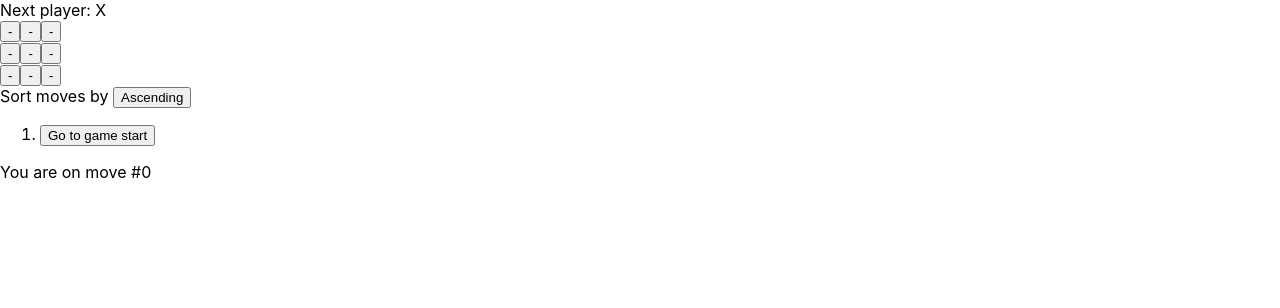
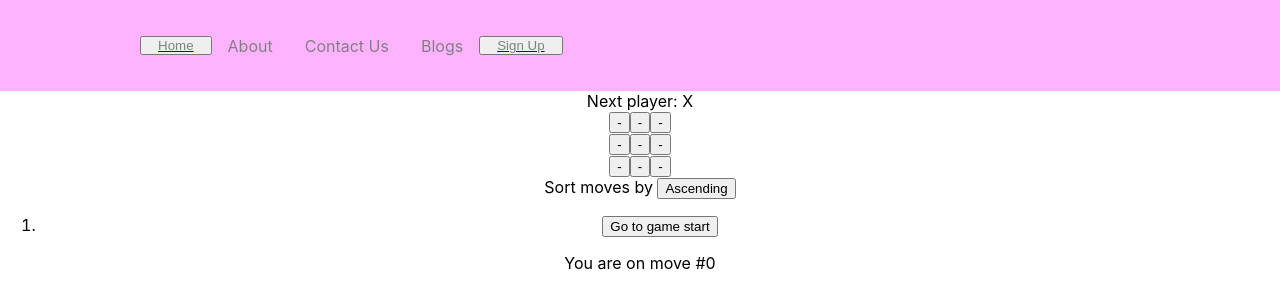
Before and after one commit to Magthylius/magthylius.github.io, a React (Create React App) app in the folder web/: page / in a window 1280 px wide. Shown: the top 308 px of the page. Built offline with nearby package versions, Linux system fonts and the light colour scheme.

Commit message:
feat: nav bar

```diff
--- a/web/package.json
+++ b/web/package.json
@@ -13,6 +13,8 @@
     "@types/react-dom": "^18.2.4",
     "react": "^18.2.0",
     "react-dom": "^18.2.0",
+    "react-router": "^6.11.1",
+    "react-router-dom": "^6.11.1",
     "react-scripts": "5.0.1",
     "typescript": "^4.9.5",
     "web-vitals": "^2.1.4"
--- a/web/src/App.tsx
+++ b/web/src/App.tsx
@@ -1,9 +1,15 @@
 import './App.css';
-import Game from './components/TicTacToe';
+import Main from './components/main/Main';
+import Navbar from './components/navbar/Navbar';
 
 function App() {
   return (
-    <Game />
+    //<Game />
+
+    <div className="App">
+      <Navbar />
+      <Main />
+    </div>
   );
 }
 
--- /dev/null
+++ b/web/src/components/main/Main.tsx
@@ -0,0 +1,16 @@
+import React from 'react';
+import { Routes, Route } from 'react-router-dom';
+
+import Home from '../../pages/Home';
+import Signup from '../../pages/Signup';
+
+const Main = () => {
+    return (
+        <Routes> {/* The Switch decides which component to show based on the current URL.*/}
+            <Route path='/' element={<Home />}></Route>
+            <Route path='/signup' element={<Signup />}></Route>
+        </Routes>
+    );
+}
+
+export default Main;
--- /dev/null
+++ b/web/src/components/navbar/Navbar.css
@@ -0,0 +1,52 @@
+.nav {
+  background: #ffb3ff;
+  height: 85px;
+  display: flex;
+  justify-content: space-between;
+  padding: 0.2rem calc((100vw - 1000px) / 2);
+  z-index: 12;
+}
+
+.navlink {
+  color: #808080;
+  display: flex;
+  align-items: center;
+  text-decoration: none;
+  padding: 0 1rem;
+  height: 100%;
+  cursor: pointer;
+
+  /* &.active {
+    color: #4d4dff;
+  } */
+}
+
+.bars {
+  display: none;
+  color: #808080;
+
+  @media screen and (max-width: 768px) {
+    display: block;
+    position: absolute;
+    top: 0;
+    right: 0;
+    transform: translate(-100%, 75%);
+    font-size: 1.8rem;
+    cursor: pointer;
+  }
+}
+
+.navmenu {
+  display: flex;
+  align-items: center;
+  margin-right: -24px;
+
+  /* Second Nav */
+  /* margin-right: 24px; */
+  /* Third Nav */
+  /* width: 100vw;
+  white-space: nowrap; */
+  @media screen and (max-width: 768px) {
+    display: none;
+  }
+}
--- /dev/null
+++ b/web/src/components/navbar/Navbar.tsx
@@ -0,0 +1,36 @@
+
+import React from "react";
+import "./Navbar.css";
+import { Link } from "react-router-dom";
+
+const Navbar = () => {
+  return (
+    <>
+      <div className="nav">
+        <div className="navmenu">
+          <Link to="/">
+            <button className="navlink">
+              Home
+            </button>
+          </Link>
+          <div className="navlink">
+            About
+          </div>
+          <div className="navlink">
+            Contact Us
+          </div>
+          <div className="navlink">
+            Blogs
+          </div>
+          <Link to="/signup">
+            <button className="navlink">
+              Sign Up
+            </button>
+          </Link>
+        </div>
+      </div>
+    </>
+  );
+};
+
+export default Navbar;
--- a/web/src/index.tsx
+++ b/web/src/index.tsx
@@ -1,15 +1,18 @@
 import React from 'react';
 import ReactDOM from 'react-dom/client';
 import './index.css';
-import Game from './App';
 import reportWebVitals from './reportWebVitals';
+import App from './App';
+import { BrowserRouter } from 'react-router-dom';
 
 const root = ReactDOM.createRoot(
   document.getElementById('root') as HTMLElement
 );
 root.render(
   <React.StrictMode>
-    <Game />
+    <BrowserRouter>
+      <App />
+    </BrowserRouter>
   </React.StrictMode>
 );
 
--- /dev/null
+++ b/web/src/pages/Home.tsx
@@ -0,0 +1,9 @@
+import Game from "../components/TicTacToe";
+
+export default function Home() {
+    return(
+        <div>
+            <Game />
+        </div>
+    );
+}
--- /dev/null
+++ b/web/src/pages/Signup.tsx
@@ -0,0 +1,7 @@
+export default function Signup() {
+    return (
+        <div>
+
+        </div>
+    );
+}
```
Also changed, not shown: web/src/components/navbar/NavbarElements.tsx (added, +19 -0 lines), 1 other file (tests, documents, lock files or other folders).
